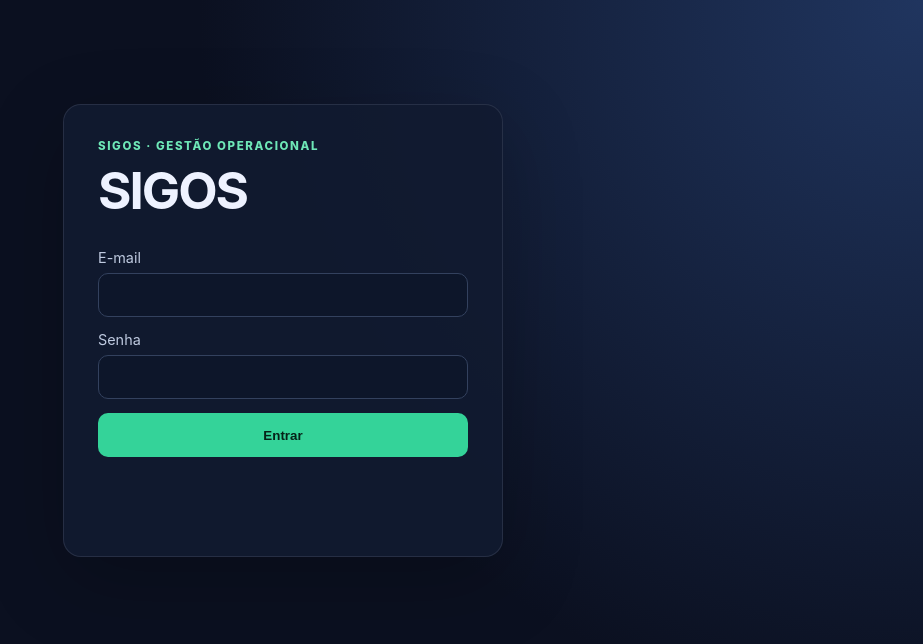
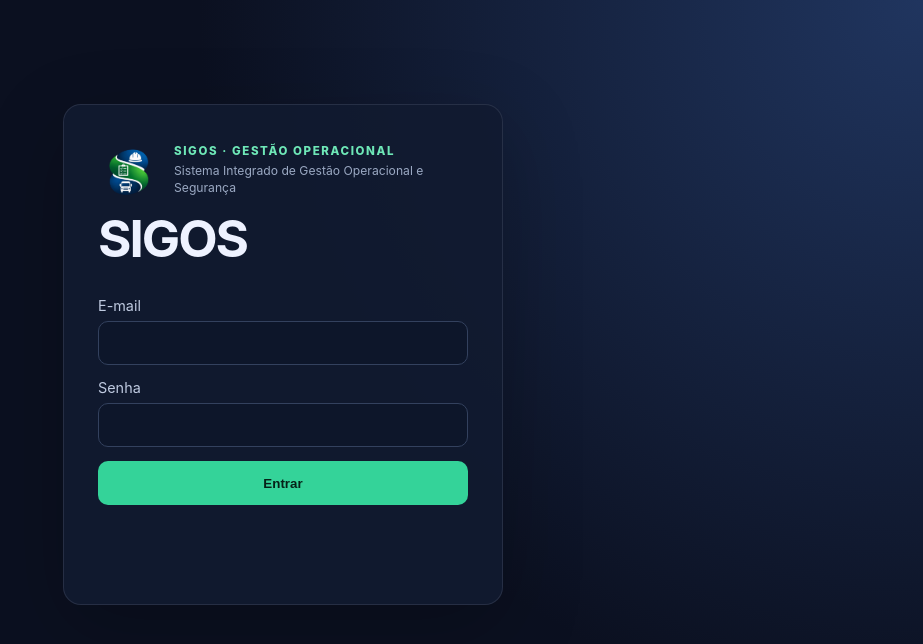
Before and after one commit to rafaelm1907-wq/sigos, a website: page public/index.html in a window 1280 px wide. Shown: the whole page, without its empty margins (357-1280 px from the left). Drawn offline with Linux system fonts and the light colour scheme; no server answers.

Commit message:
Add SIGOS system branding and favicon

```diff
--- a/public/index.html
+++ b/public/index.html
@@ -5,13 +5,16 @@
     <meta name="viewport" content="width=device-width, initial-scale=1" />
     <meta name="theme-color" content="#0b1020" />
     <meta name="mobile-web-app-capable" content="yes" />
+    <link rel="icon" type="image/png" href="/assets/sigos-symbol.png" />
+    <link rel="apple-touch-icon" href="/assets/sigos-symbol.png" />
+    <link rel="manifest" href="/manifest.webmanifest" />
     <title>SIGOS · Gestão operacional</title>
-    <link rel="stylesheet" href="/styles.css?v=auto-signature-20261015-1" />
+    <link rel="stylesheet" href="/styles.css?v=sigos-brand-20261015-1" />
   </head>
   <body>
     <main class="shell">
       <section id="login-view" class="card auth-card">
-        <div class="eyebrow">SIGOS · GESTÃO OPERACIONAL</div>
+        <div class="auth-brand"><img class="system-logo" src="/assets/sigos-symbol.png" alt="" /><div><div class="eyebrow">SIGOS · GESTÃO OPERACIONAL</div><p class="muted">Sistema Integrado de Gestão Operacional e Segurança</p></div></div>
         <h1>SIGOS</h1>
         <form id="login-form" class="stack">
           <label>E-mail<input id="login-email" type="email" required autocomplete="username" /></label>
@@ -55,7 +58,7 @@
         </section>
         <div id="main-app-layout" class="app-layout hidden">
           <aside class="sidebar">
-            <div class="brand"><span class="brand-mark">S</span><span><strong>SIGOS</strong><small>Gestão operacional</small></span></div>
+            <div class="brand"><span class="brand-mark"><img class="system-logo" src="/assets/sigos-symbol.png" alt="" /></span><span><strong>SIGOS</strong><small>Gestão operacional</small></span></div>
             <button id="mobile-menu-toggle" class="mobile-menu-toggle secondary" type="button" aria-expanded="false" aria-controls="sidebar-nav"><span>☰</span> Menu</button>
             <nav id="sidebar-nav" class="sidebar-nav">
               <button class="nav-item active" data-view="home-view"><span>⌂</span> Visão geral</button>
--- a/public/styles.css
+++ b/public/styles.css
@@ -4,6 +4,9 @@ body { margin: 0; min-height: 100vh; background: radial-gradient(circle at top r
 .shell { width: min(1120px, calc(100% - 32px)); margin: 0 auto; padding: 48px 0 72px; }
 .card { background: rgba(18, 27, 48, .88); border: 1px solid rgba(148, 163, 184, .16); border-radius: 18px; box-shadow: 0 24px 80px rgba(0, 0, 0, .22); }
 .auth-card { width: min(440px, 100%); margin: 9vh auto; padding: 34px; }
+.auth-brand { display: flex; align-items: center; gap: 14px; }
+.auth-brand .system-logo { width: 62px; height: 62px; }
+.auth-brand p { margin: 5px 0 0; font-size: .76rem; line-height: 1.35; }
 h1, h2 { margin: 6px 0 10px; letter-spacing: -.04em; }
 h1 { font-size: clamp(2rem, 4vw, 3.3rem); }
 h2 { font-size: 1.35rem; }
@@ -132,7 +135,8 @@ th { color: #9aa8c2; font-weight: 600; }
 .app-layout { display: grid; grid-template-columns: 236px minmax(0, 1fr); gap: 24px; align-items: start; }
 .sidebar { position: sticky; top: 24px; min-height: calc(100vh - 48px); display: flex; flex-direction: column; padding: 18px 12px; border: 1px solid rgba(148, 163, 184, .16); border-radius: 18px; background: rgba(12, 21, 39, .9); }
 .brand { display: flex; align-items: center; gap: 10px; padding: 7px 9px 24px; border-bottom: 1px solid rgba(148, 163, 184, .12); }
-.brand-mark { display: grid; place-items: center; width: 34px; height: 34px; border-radius: 10px; background: #34d399; color: #062218; font-weight: 900; }
+.brand-mark { display: grid; place-items: center; width: 42px; height: 42px; flex: 0 0 42px; border-radius: 11px; background: #f8fafc; overflow: hidden; }
+.system-logo { display: block; width: 100%; height: 100%; object-fit: contain; }
 .brand strong, .brand small { display: block; }
 .brand strong { letter-spacing: .08em; }
 .brand small { color: #9aa8c2; font-size: .7rem; margin-top: 2px; }
```
Also changed, not shown: public/assets/sigos-symbol.png (added), public/manifest.webmanifest (added).
